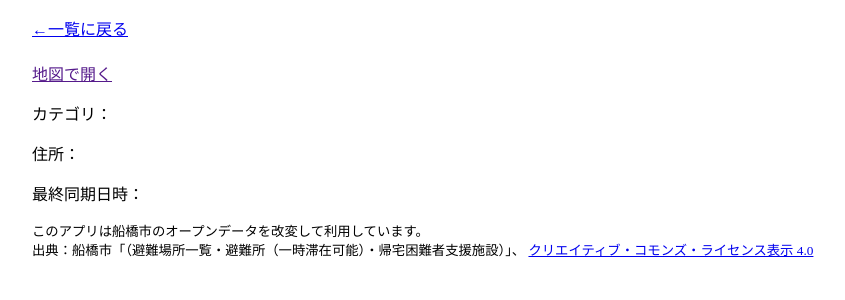
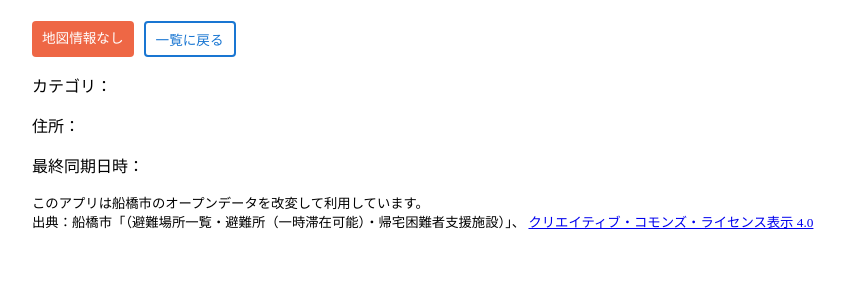
Before and after one commit to AyaH-Lab/safeshelter_map, a Django app: template templates/places/place_detail.html in a window 1280 px wide. Shown: the part 32-332 px from the top of the page, without its empty margins (170-1015 px from the left). Run offline with Django 5.2, Linux system fonts and the light colour scheme; the template is opened without the code that fills it, so the values that code supplies are empty.

Commit message:
UI改善：詳細ページの地図ボタン分岐とCTA統一

```diff
--- a/static/css/style.css
+++ b/static/css/style.css
@@ -174,3 +174,7 @@
     box-sizing: border-box;
   }
 }
+
+.place-actions{
+  margin: 12px 0 16px;
+}
--- a/templates/places/place_detail.html
+++ b/templates/places/place_detail.html
@@ -2,10 +2,19 @@
 {% block title %}詳細{% endblock %}
 
 {% block content %}
-    <p><a href="/places/">←一覧に戻る</a></p> {# 一覧ページへの戻りリンク #}
-
     <h1>{{ place.name }}</h1> {# 施設名を大見出しとして表示 #}
-    <a href="{{ place.map_url }}" target="_blank" rel="noopener">地図で開く</a>
+    <div class="place-actions">
+        {% if place.map_url %}
+            <a class="btn-map-large" href="{{ place.map_url }}" target="_blank" rel="noopener">
+                地図で開く
+            </a>
+        {% else %}
+            <span class="btn-map-large btn-disabled">
+                地図情報なし
+            </span>
+        {% endif %}
+        <a class="btn-detail" href="/places/">一覧に戻る</a>
+    </div>
     <p>カテゴリ：{{place.category}}</p> {# 施設カテゴリを表示 #}
 
     {% if place.subtype %} {# subtypeが存在するときのみ表示 #}
```
Also changed, not shown: templates/places/place_list.html (+9 -3 lines).
